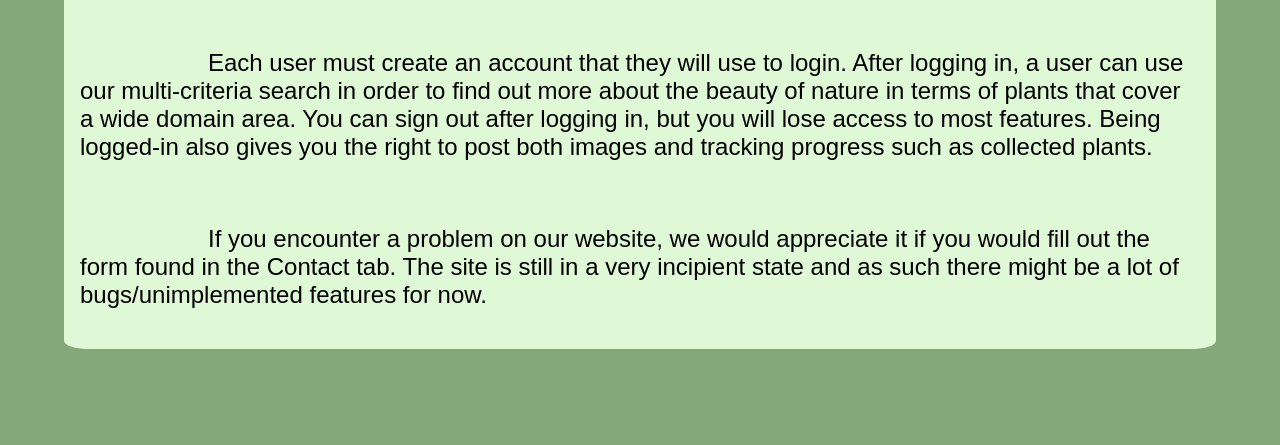
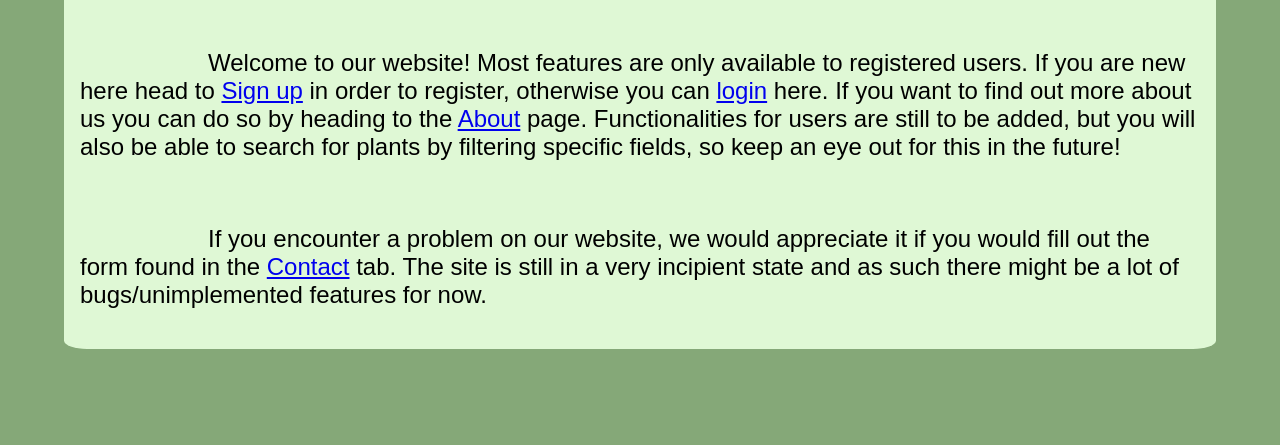
Before and after one commit to Vexionix/Herbal-Web-Manager, a plain HTML site: page help.html in a window 1280 px wide. Shown: the part 355-800 px from the top of the page. Drawn offline with Linux system fonts and the light colour scheme.

Commit message:
changed the help page content

```diff
--- a/help.html
+++ b/help.html
@@ -35,15 +35,17 @@
         <main>
             <section>
                 <h2>How to use the website</h2>
-                <p>Each user must create an account that they will use to login. After logging in, a user can use our
-                    multi-criteria search in order to find out more about the beauty of nature in terms of plants that
-                    cover a wide domain area. You can sign out after logging in, but you will lose access to most
-                    features. Being logged-in also gives you the right to post both images and tracking progress such as
-                    collected plants.</p>
-                <p>If you encounter a problem on our
-                    website, we would appreciate it if you would fill out the form found in the Contact tab. The site is
-                    still in a very incipient state and as such there might be a lot of bugs/unimplemented features for
-                    now. </p>
+                <p>Welcome to our website! Most features are only available to registered users. If you are new here
+                    head to <a href="signup.html">Sign up</a> in order to register, otherwise you can <a
+                        href="login.html">login</a> here. If you want to find out more about us you can do so by heading
+                    to the <a href="about.html">About</a> page. Functionalities for users are still to be added, but you
+                    will also be able to search for plants by filtering specific fields, so keep an eye out for this in
+                    the future!</p>
+                <p>
+                    If you encounter a problem on our website, we would appreciate it if you would fill out the form
+                    found in the <a href="contact.html">Contact</a> tab. The site is still in a very incipient state and
+                    as such there might be a lot of bugs/unimplemented features for now.
+                </p>
             </section>
         </main>
         <footer>
```
